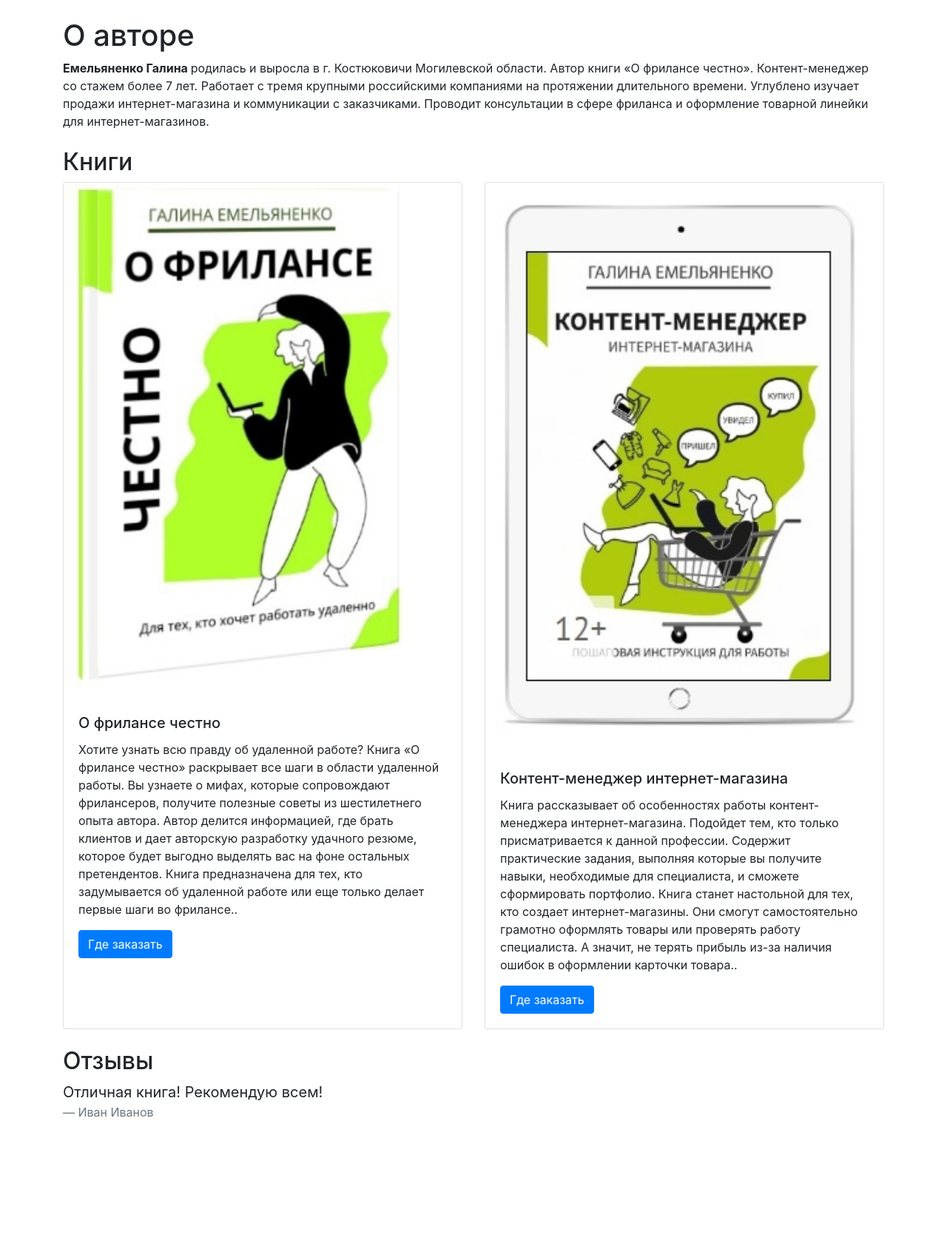
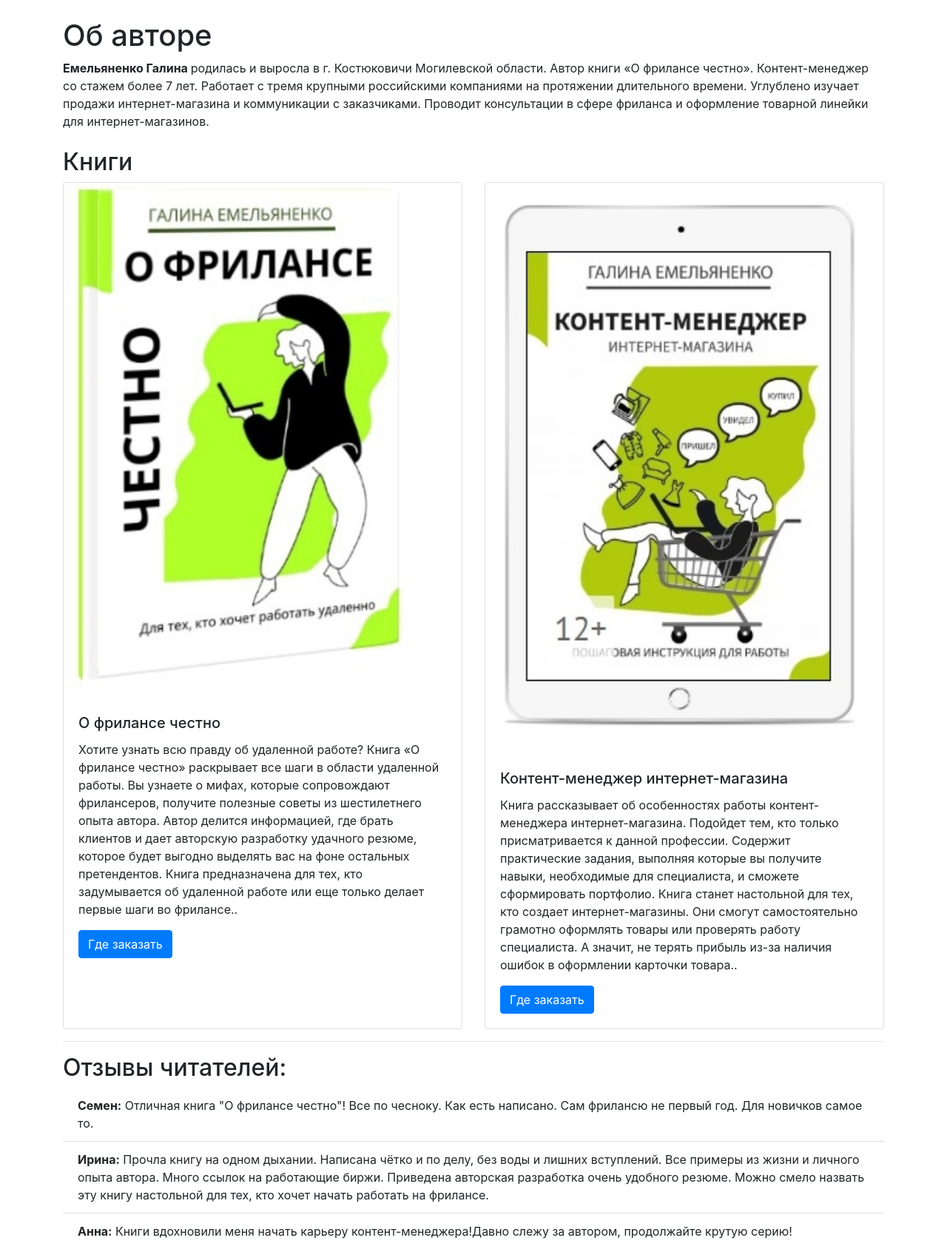
Before and after one commit to NatalyShav/first-repository, a Flask app: page / in a window 1280 px wide. Shown: the part 40-1728 px from the top of the page at 74% size. Before the commit the page ends 1550 px from the top, so only its background shows below. Run offline with Flask 3, Linux system fonts and the light colour scheme; some libraries are stand-ins or nearby versions.

Commit message:
Fixed files
Fixed files to resolve issues with functionality

```diff
--- a/dz_vd04/site_frilance.py
+++ b/dz_vd04/site_frilance.py
@@ -2,17 +2,17 @@ from flask import Flask, render_template
 
 app = Flask(__name__)
 
-@app.route('/')
+@app.route("/")
 def home():
-    return render_template('index.html')
+    return render_template("index.html")
 
-@app.route('/blog')
+@app.route("/blog/")
 def blog():
-    return render_template('blog.html')
+    return render_template("blog.html")
 
-@app.route('/contacts')
+@app.route("/contacts/")
 def contacts():
-    return render_template('contacts.html')
+    return render_template("contacts.html")
 
 if __name__ == '__main__':
     app.run(debug=True)
--- a/dz_vd04/templates/index.html
+++ b/dz_vd04/templates/index.html
@@ -17,14 +17,13 @@
                 <a class="nav-link" href="/blog/">Блог</a>
             </li>
             <li class="nav-item">
-        <a class="nav-link " aria-current="page" href="/contacts/">Контакты</a>
-    </li>
-            </li>
+                <a class="nav-link" href="/contacts/">Контакты</a>
             </li>
         </ul>
     </header>
+
     <div class="container">
-        <h1 class="mt-4">О авторе</h1>
+        <h1 class="mt-4">Об авторе</h1>
         <p><strong> Емельяненко Галина </strong>родилась и выросла в г. Костюковичи Могилевской области. Автор книги «О фрилансе честно». Контент-менеджер со стажем более 7 лет. Работает с тремя крупными российскими компаниями на протяжении длительного времени. Углублено изучает продажи интернет-магазина и коммуникации с заказчиками. Проводит консультации в сфере фриланса и оформление товарной линейки для интернет-магазинов.
 
         <h2 class="mt-4">Книги</h2>
@@ -51,12 +50,18 @@
             </div>
         </div>
 
-        <h2 class="mt-4">Отзывы</h2>
-        <blockquote class="blockquote">
-            <p class="mb-0">Отличная книга! Рекомендую всем!</p>
-            <footer class="blockquote-footer">Иван Иванов</footer>
-        </blockquote>
+        <hr />
+
+            <h2>Отзывы читателей:</h2>
+            <ul class="list-group list-group-flush">
+                <li class="list-group-item"><strong>Семен:</strong> Отличная книга "О фрилансе честно"! Все по чесноку. Как есть написано. Сам фрилансю не первый год. Для новичков самое то.</li>
+                <li class="list-group-item"><strong>Ирина:</strong> Прочла книгу на одном дыхании. Написана чётко и по делу, без воды и лишних вступлений. Все примеры из жизни и личного опыта автора. Много ссылок на работающие биржи. Приведена авторская разработка очень удобного резюме. Можно смело назвать эту книгу настольной для тех, кто хочет начать работать на фрилансе.</li>
+                 <li class="list-group-item"><strong>Анна:</strong> Книги вдохновили меня начать карьеру контент-менеджера!Давно слежу за автором, продолжайте крутую серию!</li>
+            </ul>
         </div>
+    </div>
+</div>
+
 <script src="https://code.jquery.com/jquery-3.5.1.slim.min.js"></script>
     <script src="https://cdn.jsdelivr.net/npm/@popperjs/core@2.9.2/dist/umd/popper.min.js"></script>
     <script src="https://stackpath.bootstrapcdn.com/bootstrap/4.5.2/js/bootstrap.min.js"></script>
```
Also changed, not shown: dz_vd04/templates/blog.html (+28 -14 lines), dz_vd04/templates/contacts.html (+4 -6 lines). Lines whose indentation alone changed are shown as unchanged.
